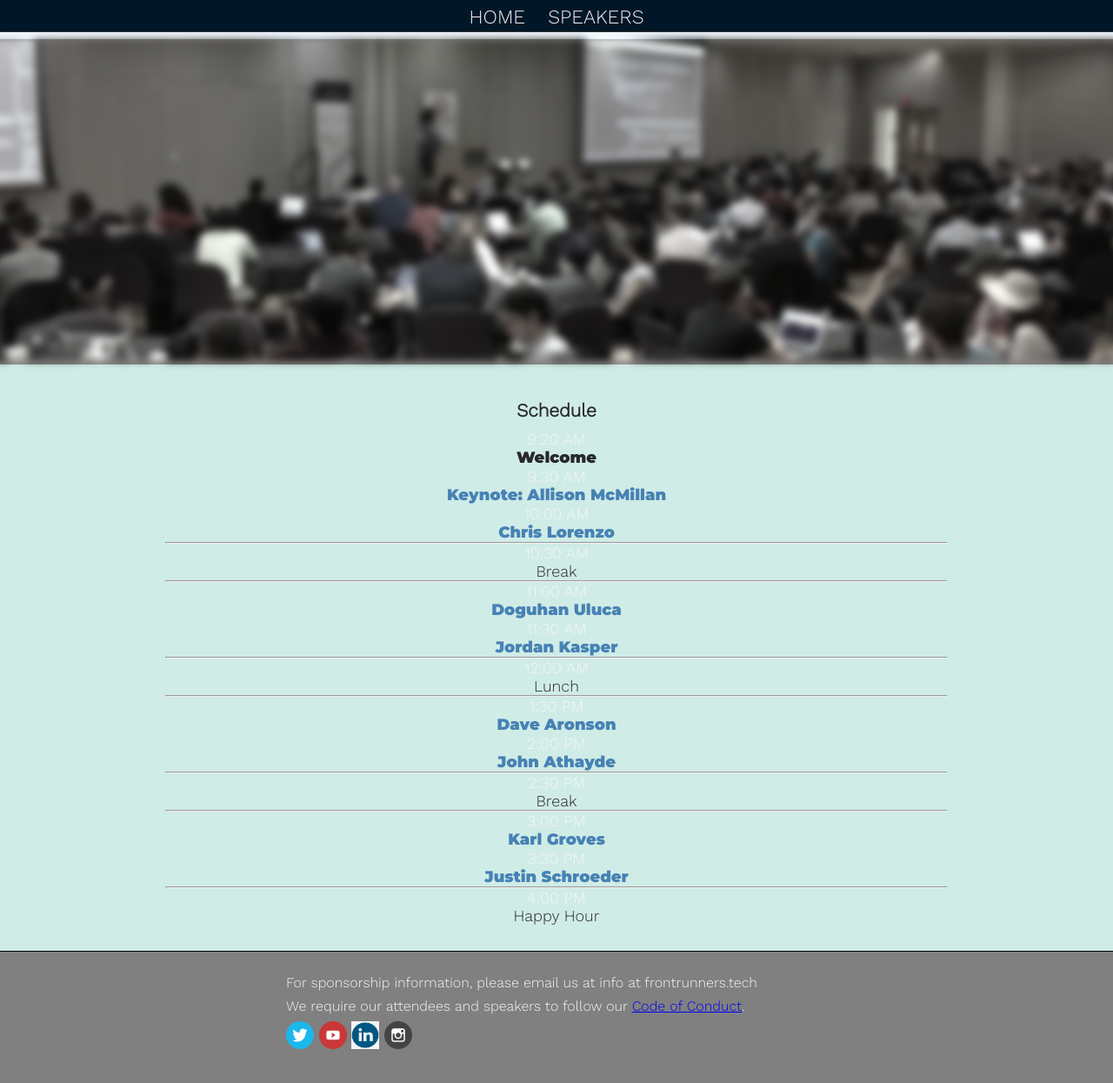
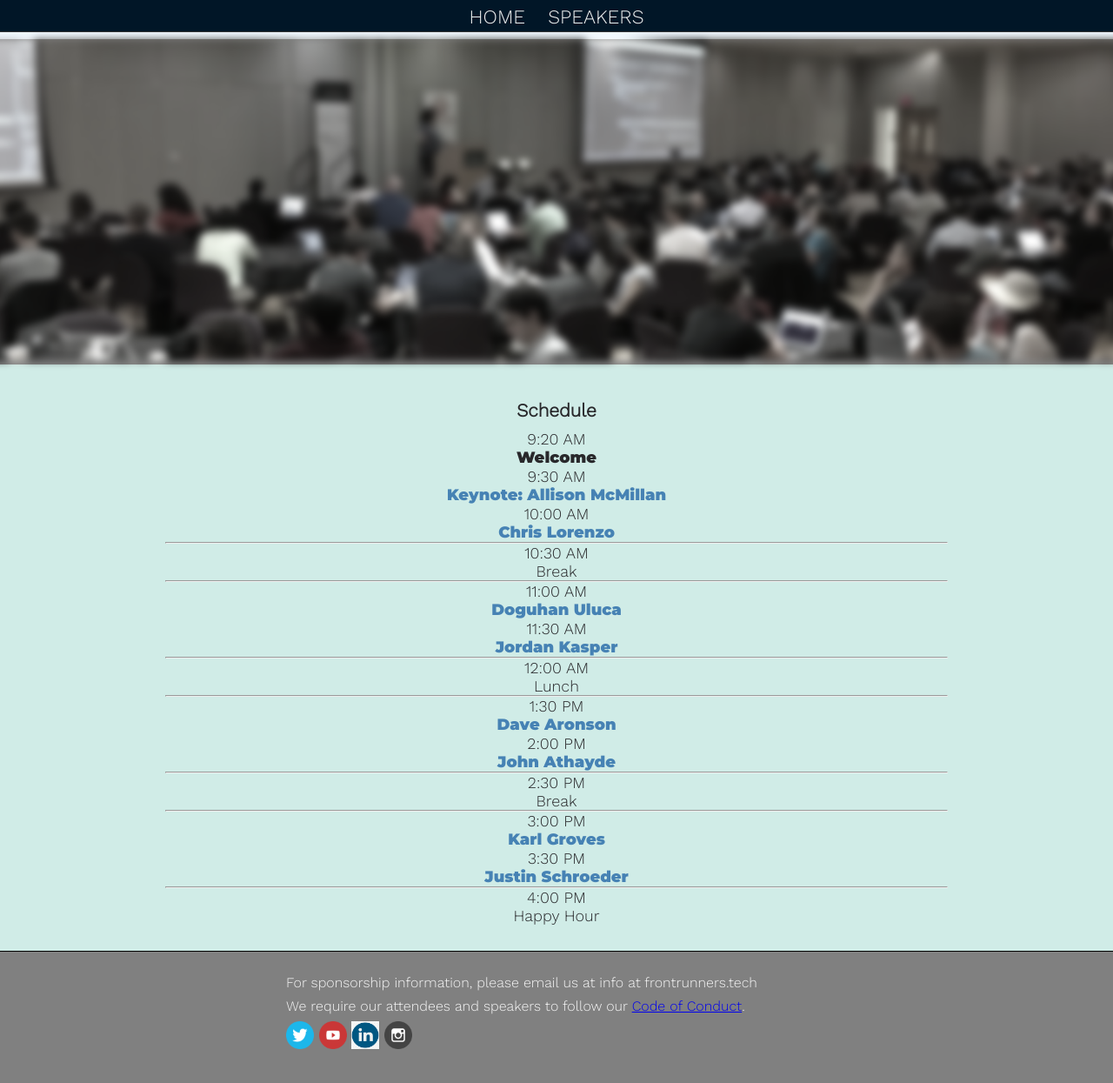
Before and after one commit to gothamgo/frontrunnersconf.github.io, a Jekyll site: the page built from test/testpage.html, in a window 1280 px wide and 1264 px high. Shown: the top 1245 px of the window at 87% size. Built offline with Jekyll 4.4.1, drawn with Linux system fonts in a browser that asks for light colours.

Commit message:
Update schedule_panel.html

```diff
--- a/_includes/schedule_panel.html
+++ b/_includes/schedule_panel.html
@@ -22,6 +22,7 @@
   div.schedule-entry {
   }
   div.schedule-time {
+    color: #28282B;
     text-align: center;
   }
   div.schedule-entry p {
```
